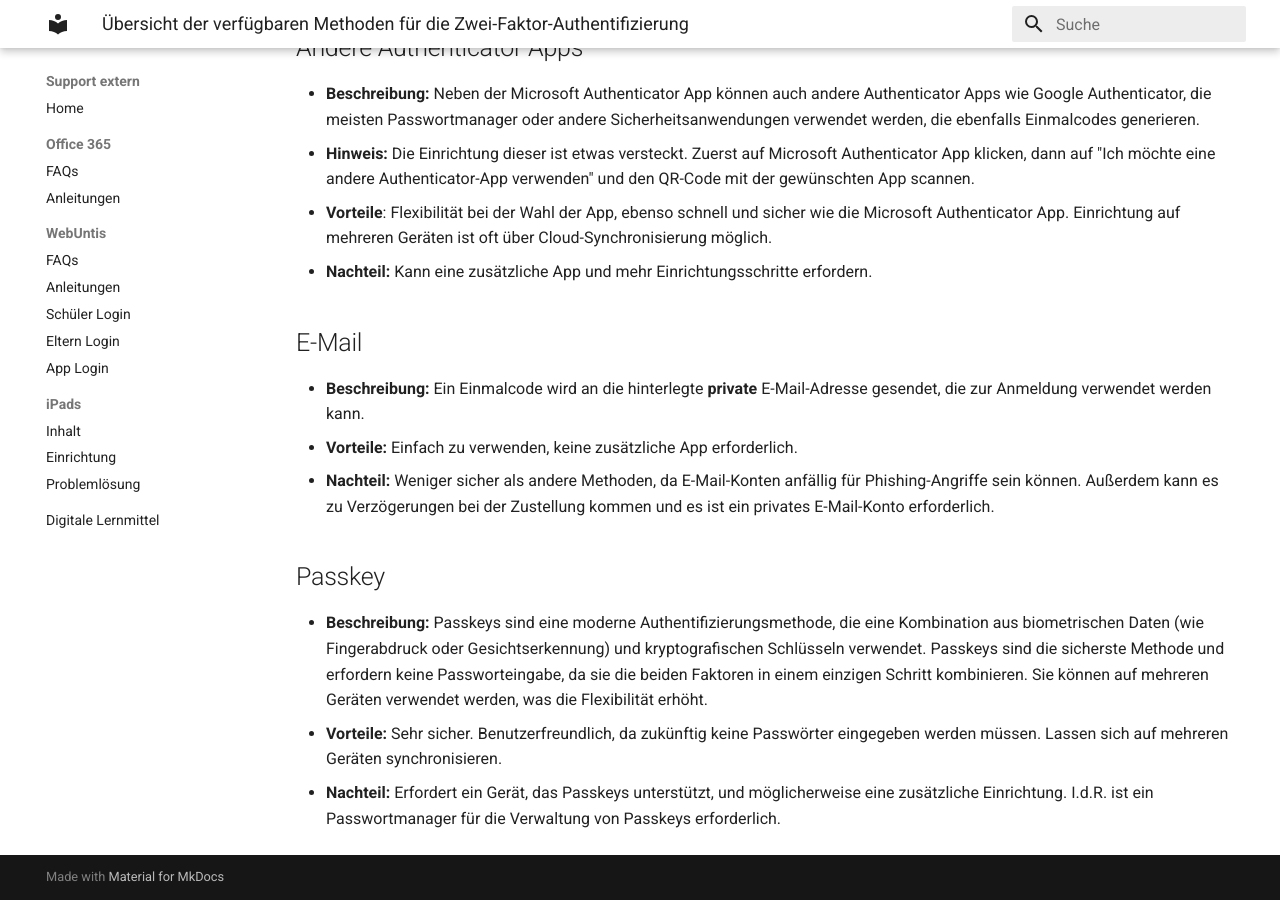
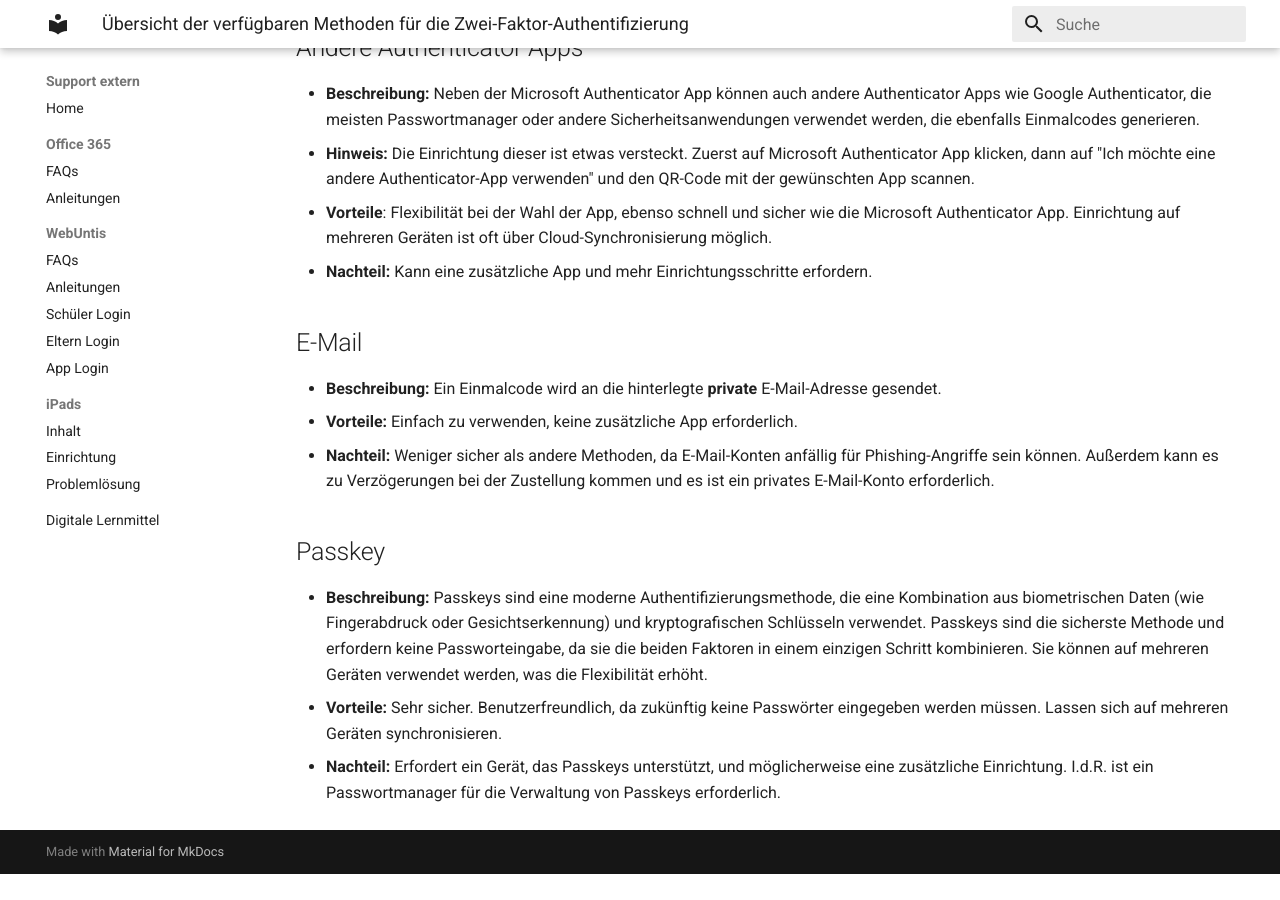
Before and after one commit to Paedagogium-Schwerin/paedagogium-schwerin.github.io, an MkDocs documentation site: the page built from docs/office365/mfa-methods.md, in a window 1280 px wide and 900 px high, scrolled down 517 px. Built offline with MkDocs 1.6.1 and Material for MkDocs 9.7.7, drawn with Linux system fonts in a browser that asks for light colours; after the commit the page ends 1391 px from its top, so only the background shows below that.

Commit message:
update: simplify description for E-Mail method in MFA documentation

```diff
--- a/docs/office365/mfa-methods.md
+++ b/docs/office365/mfa-methods.md
@@ -14,7 +14,7 @@ Die Zwei-Faktor-Authentifizierung (MFA) ist ein Sicherheitsmechanismus, der eine
 - **Nachteil:** Kann eine zusätzliche App und mehr Einrichtungsschritte erfordern.
 
 ## E-Mail
-- **Beschreibung:** Ein Einmalcode wird an die hinterlegte **private** E-Mail-Adresse gesendet, die zur Anmeldung verwendet werden kann.
+- **Beschreibung:** Ein Einmalcode wird an die hinterlegte **private** E-Mail-Adresse gesendet.
 - **Vorteile:** Einfach zu verwenden, keine zusätzliche App erforderlich.
 - **Nachteil:** Weniger sicher als andere Methoden, da E-Mail-Konten anfällig für Phishing-Angriffe sein können. Außerdem kann es zu Verzögerungen bei der Zustellung kommen und es ist ein privates E-Mail-Konto erforderlich.
 
```
